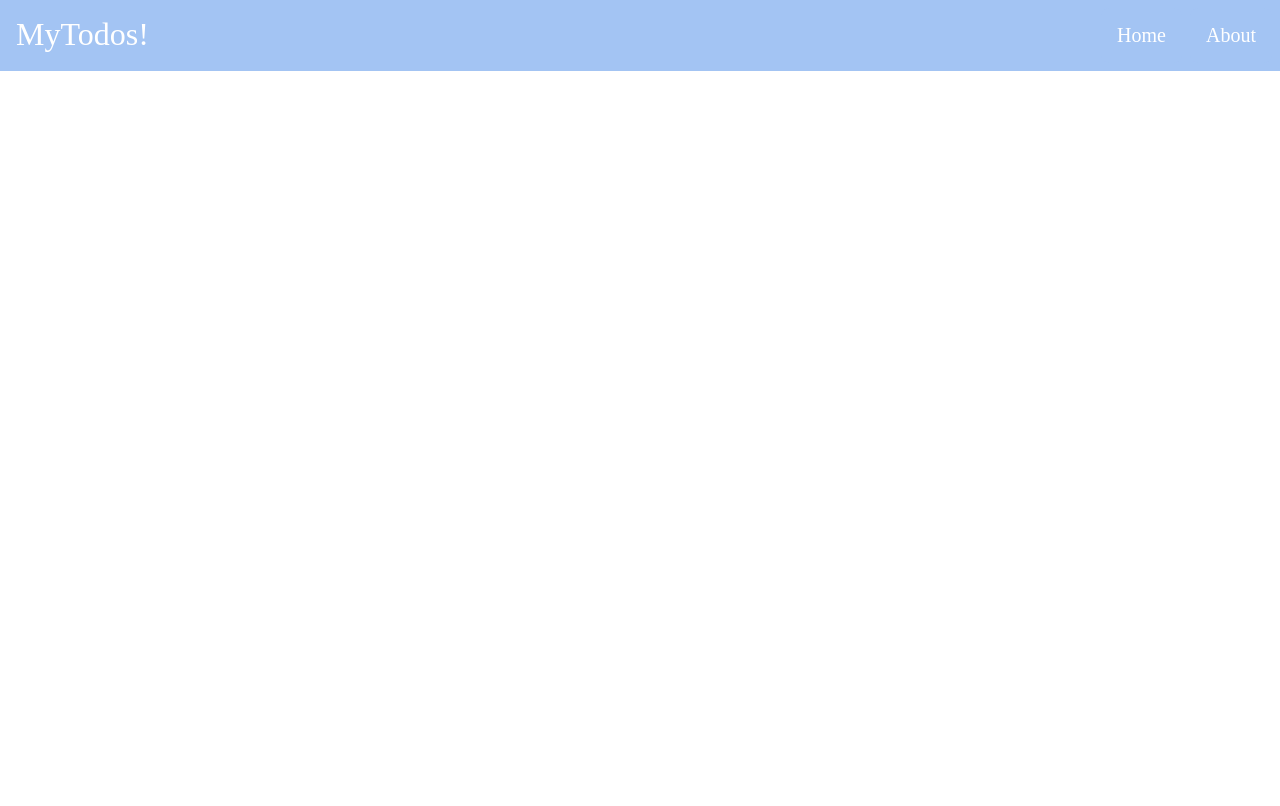
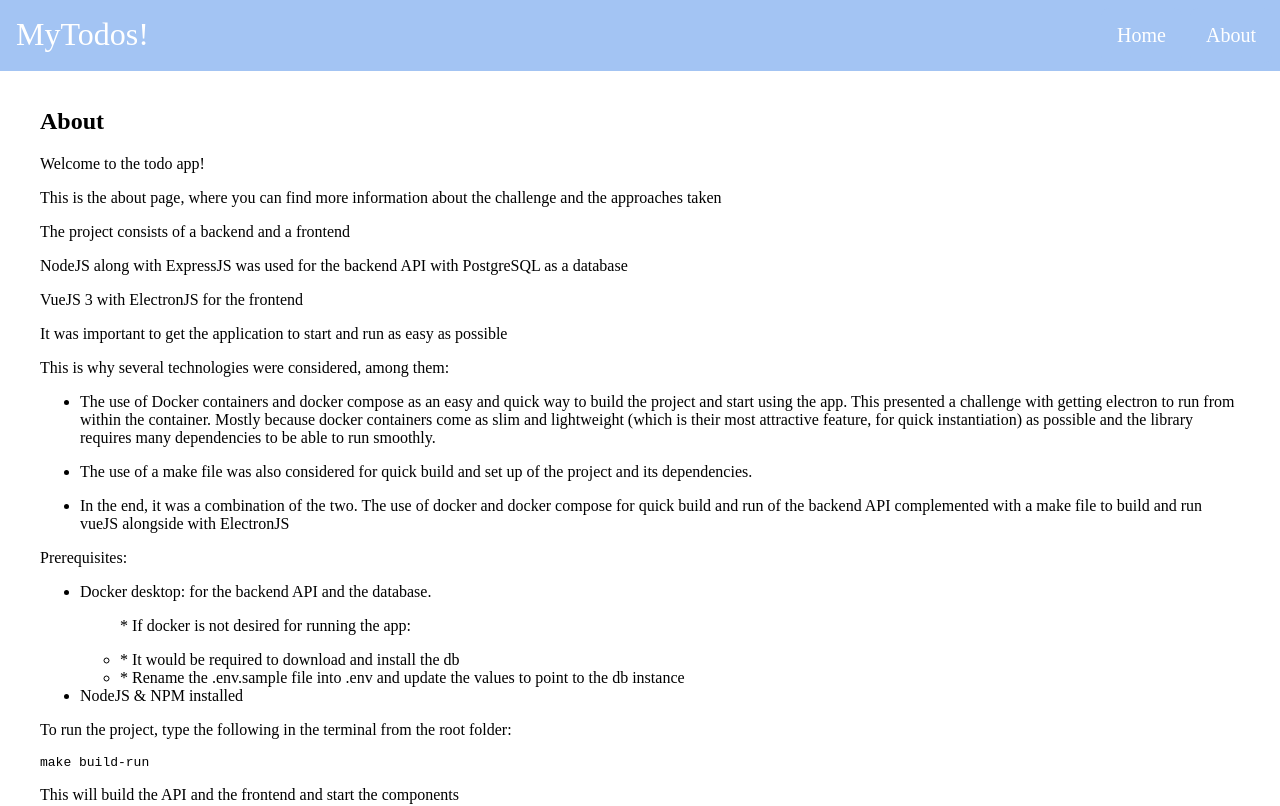
Before and after one commit to aros88/challenge, a Vue app in the folder frontend/: page /about in a window 1280 px wide. Before the commit this address had no page. Shown: the top 806 px of the page. Built offline with nearby package versions, Linux system fonts and the light colour scheme.

Commit message:
add about page + readme

```diff
--- a/frontend/src/components/Header.vue
+++ b/frontend/src/components/Header.vue
@@ -22,7 +22,8 @@ const toggleMobileMenu = () => {
             <IconClose style="cursor: pointer; max-width: 40px;" @click="toggleMobileMenu" />
           </div>
           <ul>
-            <li>Home</li>
+            <li><RouterLink to="/">Home</RouterLink></li>
+            <li><RouterLink to="/about">About</RouterLink></li>
           </ul>
         </div>
       </div>
@@ -31,7 +32,7 @@ const toggleMobileMenu = () => {
       </div>
       <ul>
         <li><RouterLink to="/">Home</RouterLink></li>
-        <li>About</li>
+        <li><RouterLink to="/about">About</RouterLink></li>
       </ul>
     </nav>
   </header>
--- a/frontend/src/router/index.js
+++ b/frontend/src/router/index.js
@@ -1,4 +1,5 @@
 import { createRouter, createWebHistory } from 'vue-router'
+import AboutView from '../views/AboutView.vue'
 import HomeView from '../views/HomeView.vue'
 
 const router = createRouter({
@@ -9,6 +10,11 @@ const router = createRouter({
       name: 'home',
       component: HomeView,
     },
+    {
+      path: '/about',
+      name: 'about',
+      component: AboutView,
+    },
   ],
 })
 
--- /dev/null
+++ b/frontend/src/views/AboutView.vue
@@ -0,0 +1,45 @@
+<script setup>
+
+</script>
+
+<template>
+  <main class="container">
+    <h2>About</h2>
+    <p>
+      Welcome to the todo app!
+    </p>
+
+    <p>This is the about page, where you can find more information about the challenge and the approaches taken</p>
+
+    <p>The project consists of a backend and a frontend</p>
+    <p>NodeJS along with ExpressJS was used for the backend API with PostgreSQL as a database</p>
+    <p>VueJS 3 with ElectronJS for the frontend</p>
+
+    <p>It was important to get the application to start and run as easy as possible</p>
+    <p>This is why several technologies were considered, among them:</p>
+    <ul>
+      <li><p>The use of Docker containers and docker compose as an easy and quick way to build the project and start using the app. This presented a challenge with getting electron to run from within the container. Mostly because docker containers come as slim and lightweight (which is their most attractive feature, for quick instantiation) as possible and the library requires many dependencies to be able to run smoothly.</p></li>
+      <li><p>The use of a make file was also considered for quick build and set up of the project and its dependencies.</p></li>
+      <li><p>In the end, it was a combination of the two. The use of docker and docker compose for quick build and run of the backend API complemented with a make file to build and run vueJS alongside with ElectronJS</p></li>
+    </ul>
+
+    <p>Prerequisites:</p>
+    <ul>
+      <li>Docker desktop: for the backend API and the database.
+        <ul>
+          <p>* If docker is not desired for running the app:</p>
+          <li>* It would be required to download and install the db</li>
+          <li>* Rename the .env.sample file into .env and update the values to point to the db instance</li>
+        </ul>
+      </li>
+      <li>NodeJS & NPM installed</li>
+    </ul>
+    <p>To run the project, type the following in the terminal from the root folder:</p>
+    <pre>make build-run</pre>
+    <p>This will build the API and the frontend and start the components</p>
+    <p>Unit tests were only added to the backend API for lack of time. It remains as an opportunity for improvement to add unit tests to the frontend</p>
+    <p>Due to the contraint of not being able to use a css framework the styles took longer than usual to develop and because of lack of time they could be better. Picked a color palette that looked good at first, but I am no longer sure if that is the case :S</p>
+    <p>Pagination was added, with a default max tasks per page of 5, as a way to keep the views as minimalistic as possible</p>
+    <p>CSS media queries were implemented to have the application be responsive in the face of different window sizes</p>
+  </main>
+</template>
```
Also changed, not shown: 1 other file (tests, documents, lock files or other folders).
